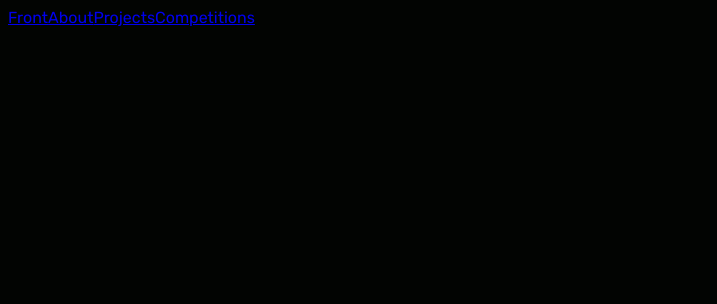
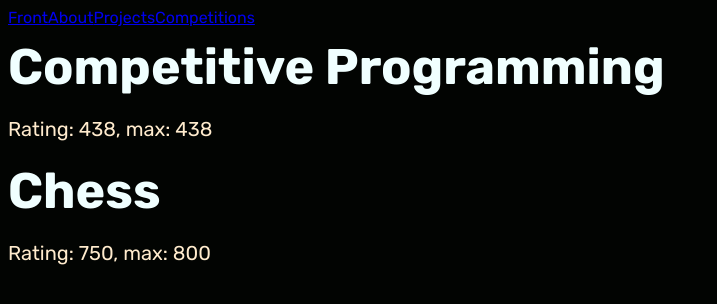
Before and after one commit to camelCasingGod/website, a Next.js app: page /competitions in a window 1280 px wide. Shown: the top 304 px of the page, without its empty margins (0-717 px from the left). Built offline with nearby package versions, Linux system fonts and the light colour scheme.

Commit message:
[logistics] managed to clean up website

```diff
--- a/app/about/page.tsx
+++ b/app/about/page.tsx
@@ -1,6 +1,6 @@
 export default function About() {
     return (
-      <section>
+      <section className="center">
         <div>Description</div>
         <div>Chess</div>
       </section>
--- a/app/competitions/page.tsx
+++ b/app/competitions/page.tsx
@@ -1,8 +1,24 @@
+import styles from '../../styles/competitions.module.css';
+import { Rubik } from 'next/font/google'
+
+const rubik = Rubik({ subsets: ['latin'] })
+
 export default function Competitions() {
     return (
-      <section>
-        <div>Competitive Programming</div>
-        <div>Chess</div>
+      <section className={rubik.className}>
+        <div className={styles.information}>
+          <h1 className={styles.compheader}>Competitive Programming</h1>
+          <div className={styles.description}>
+            <p>Rating: 438, max: 438</p>
+          </div>
+        </div>
+
+        <div className={styles.information}>
+          <h1 className={styles.compheader}>Chess</h1>
+          <div className={styles.description}>
+            <p>Rating: 750, max: 800</p>
+          </div>
+        </div>
       </section>
     )
 }
--- a/app/globals.css
+++ b/app/globals.css
@@ -2,7 +2,11 @@ body {
   background: #020402;
 }
 
-section {
+.header {
+  color: #6faa6f;
+}
+
+.center {
   display: flex;
   height: 100vh;
   justify-content: center;
--- a/app/layout.tsx
+++ b/app/layout.tsx
@@ -12,11 +12,11 @@ export default function RootLayout({
   return (
     <html lang="en">
       <body>
-        <nav>
+        <nav className='header'>
           <Link className={rubik.className} href="/">Front</Link>
-          <Link className={rubik.className} href="/">About</Link>
-          <Link className={rubik.className} href="/">Projects</Link>
-          <Link className={rubik.className} href="/">Competitions</Link>
+          <Link className={rubik.className} href="/about">About</Link>
+          <Link className={rubik.className} href="/projects">Projects</Link>
+          <Link className={rubik.className} href="/competitions">Competitions</Link>
         </nav>
         {children}
       </body>
--- a/app/page.tsx
+++ b/app/page.tsx
@@ -1,11 +1,11 @@
-import styles from './page.module.css'
+import styles from '../styles/front.module.css'
 import { Rubik } from 'next/font/google'
 
 const rubik = Rubik({ subsets: ['latin'] })
 
 export default function Home() {
   return (
-    <section>
+    <section className="center">
       <div className={styles.header + " " + rubik.className}>
         Ameya Phadnis
       </div>
--- a/app/projects/page.tsx
+++ b/app/projects/page.tsx
@@ -1,8 +1,8 @@
 export default function Projects() {
     return (
-      <section>
-        <div>Competitive Programming</div>
-        <div>Chess</div>
+      <section className="center">
+        <div>Noir</div>
+        <div>GPS-Denied Lidar Localization</div>
       </section>
     )
 }
--- /dev/null
+++ b/styles/competitions.module.css
@@ -0,0 +1,11 @@
+.compheader {
+    color: azure;
+    font-size: 50px;
+    margin-top: 10px;
+    margin-bottom: 10px;
+}
+
+.description {
+    color: blanchedalmond;
+    font-size: 20px;
+}
```
Also changed, not shown: styles/front.module.css (renamed from app/page.module.css).
